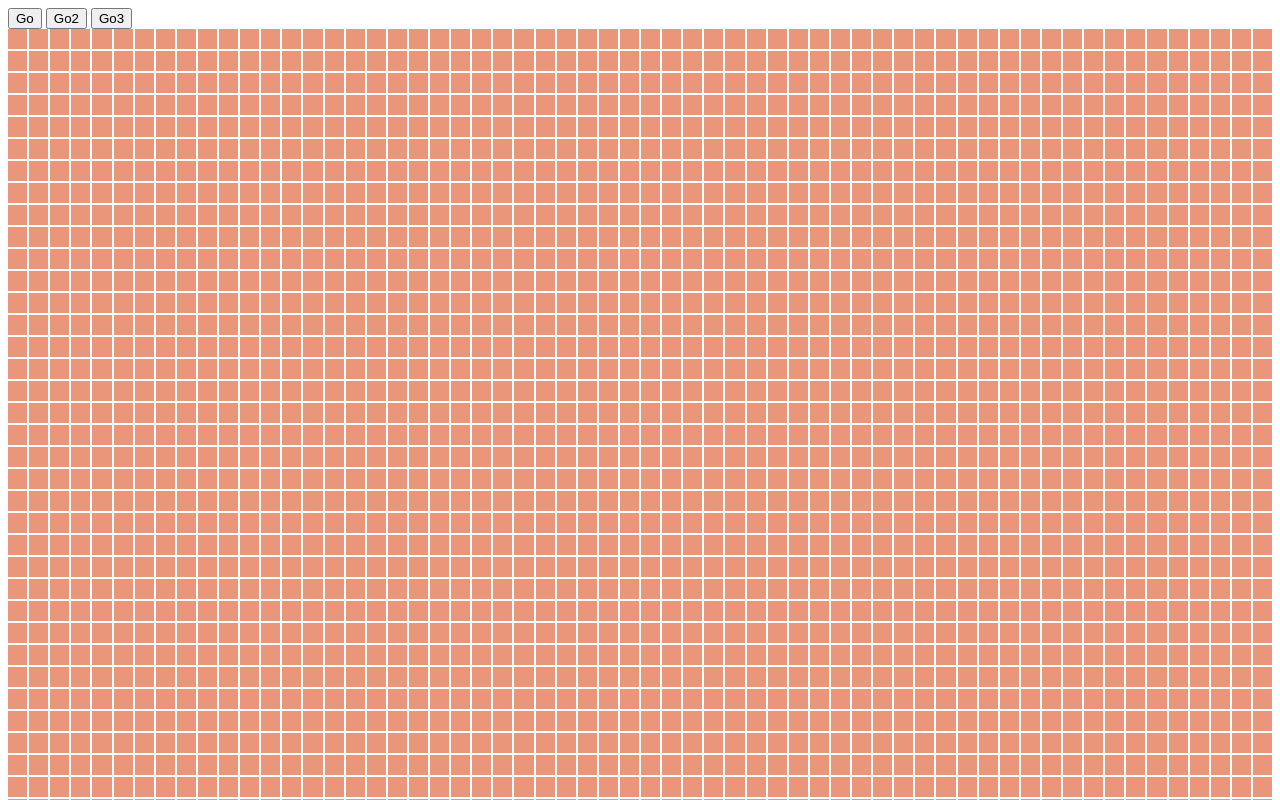
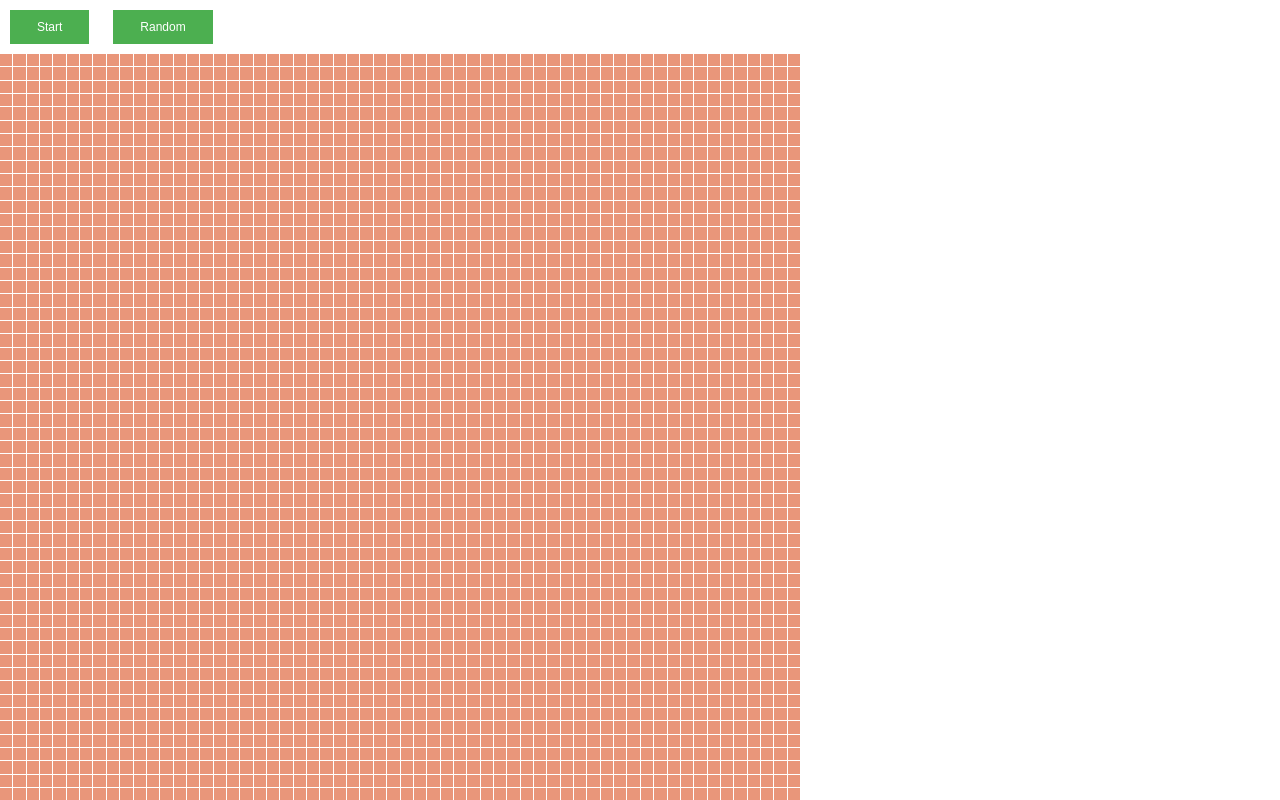
Before and after one commit to wlodku/game-of-life, a plain HTML site: page index.html in a window 1280 px wide. Shown: the top 800 px of the page. Drawn offline with Linux system fonts and the light colour scheme.

Commit message:
Polish css

```diff
--- a/index.html
+++ b/index.html
@@ -5,14 +5,12 @@
     <meta name="viewport" content="width=device-width, initial-scale=1.0">
     <meta http-equiv="X-UA-Compatible" content="ie=edge">
     <link rel="stylesheet" href="style.css">
-    <title>Game of lige</title>
+    <title>Game of life</title>
 </head>
 <body>
-    <button id="go">Go</button>
-    <button id="go2">Go2</button>
-    <button id="go3">Go3</button>
-
-    <div id="container">§
+    <button id="go">Start</button>
+    <button id="go2">Random</button>
+    <div id="container">
     </div>
     <script src="script.js"></script>
 </body>
--- a/script.js
+++ b/script.js
@@ -97,8 +97,6 @@ function countLiveNeighbors(i, j){
 
 let go = document.getElementById("go");
 let go2 = document.getElementById("go2");
-let go3 = document.getElementById("go3");
-
 
 // inicjalizacja pustego grida
 drawGrid();
@@ -127,14 +125,6 @@ go.addEventListener("click", ()=>{
 go2.addEventListener("click", ()=>{
     for (let i = 0; i < rows; i++) {
         for (let j = 0; j < columns; j++) {
-            grid[i][j].append(countLiveNeighbors(i,j));
-        }
-    }
-});
-
-go3.addEventListener("click", ()=>{
-    for (let i = 0; i < rows; i++) {
-        for (let j = 0; j < columns; j++) {
             grid2[i][j] = Math.random() > 0.5 ? true : false;
         }
     }
--- a/style.css
+++ b/style.css
@@ -1,14 +1,35 @@
+* {
+    margin: 0;
+    padding: 0;
+}
+
+
 #container {
     display: grid;
     grid-template-columns: repeat(60, 1fr);
-    grid-gap: 2px;
+    grid-gap: 1px;
+    width: 800px;
+    height: 800px;
 }
 
 #container div {
     background-color: darksalmon;
-    min-height: 20px;
+    cursor: pointer;
 }
 
 #container .alive {
     background-color: brown;
 }
+
+button {
+    background-color: #4CAF50;
+    border: none;
+    color: white;
+    padding: 10px 27px;
+    margin: 10px;
+    text-align: center;
+    text-decoration: none;
+    display: inline-block;
+    font-size: 12px;
+    cursor: pointer;
+  }
```
